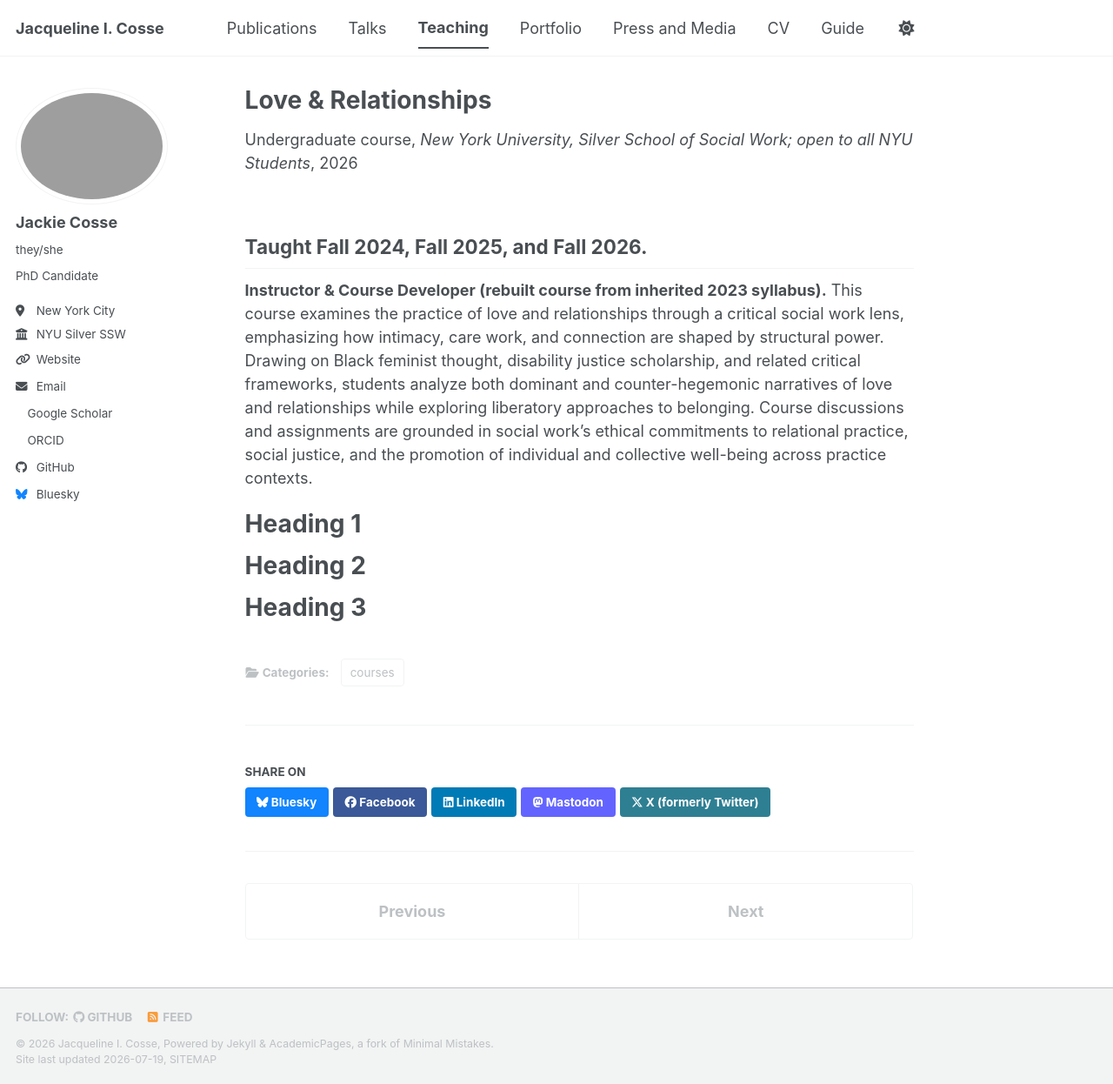
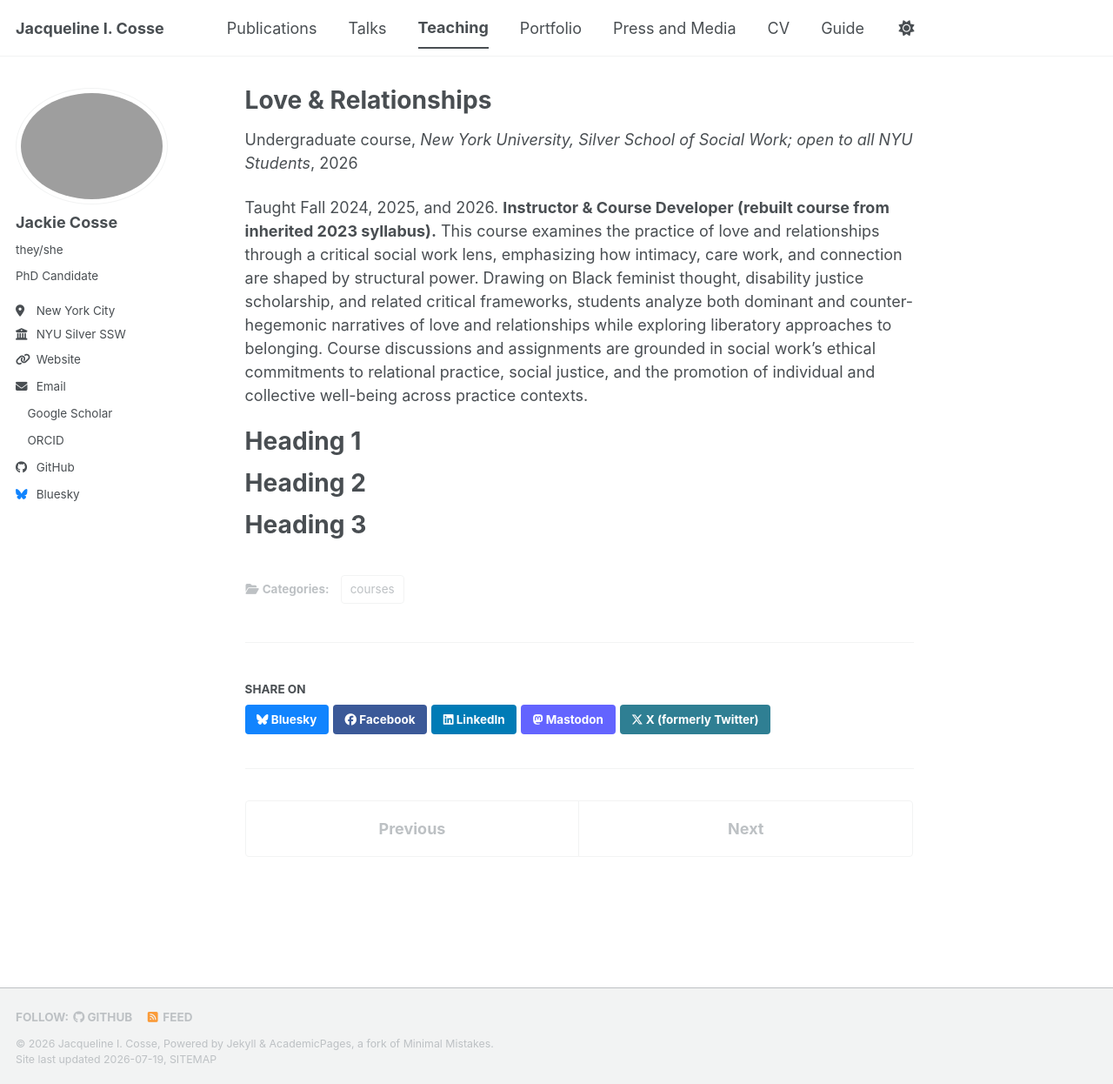
Before and after one commit to jackiecosse/jackiecosse.com, a Jekyll site: the page built from _teaching/2026-L&R-fall-teaching.md, in a window 1280 px wide and 1246 px high. Shown: the whole window at 87% size. Built offline with Jekyll 4.4.1, drawn with Linux system fonts in a browser that asks for light colours; a style sheet for code colours, icons or effects is not loaded.

Commit message:
Update 2026-L&R-fall-teaching.md

```diff
--- a/_teaching/2026-L&R-fall-teaching.md
+++ b/_teaching/2026-L&R-fall-teaching.md
@@ -8,9 +8,7 @@ venue: "New York University, Silver School of Social Work; open to all NYU Stude
 date: 2026-09-01
 location: "New York, New York"
 ---
-## Taught Fall 2024, Fall 2025, and Fall 2026.
-
-<b>Instructor & Course Developer (rebuilt course from inherited 2023 syllabus).</b> This course examines the practice of love and relationships through a critical social work lens, emphasizing how intimacy, care work, and connection are shaped by structural power. Drawing on Black feminist thought, disability justice scholarship, and related critical frameworks, students analyze both dominant and counter-hegemonic narratives of love and relationships while exploring liberatory approaches to belonging. Course discussions and assignments are grounded in social work’s ethical commitments to relational practice, social justice, and the promotion of individual and collective well-being across practice contexts.
+Taught Fall 2024, 2025, and 2026. **Instructor & Course Developer (rebuilt course from inherited 2023 syllabus).** This course examines the practice of love and relationships through a critical social work lens, emphasizing how intimacy, care work, and connection are shaped by structural power. Drawing on Black feminist thought, disability justice scholarship, and related critical frameworks, students analyze both dominant and counter-hegemonic narratives of love and relationships while exploring liberatory approaches to belonging. Course discussions and assignments are grounded in social work’s ethical commitments to relational practice, social justice, and the promotion of individual and collective well-being across practice contexts.
 
 Heading 1
 ======
```
